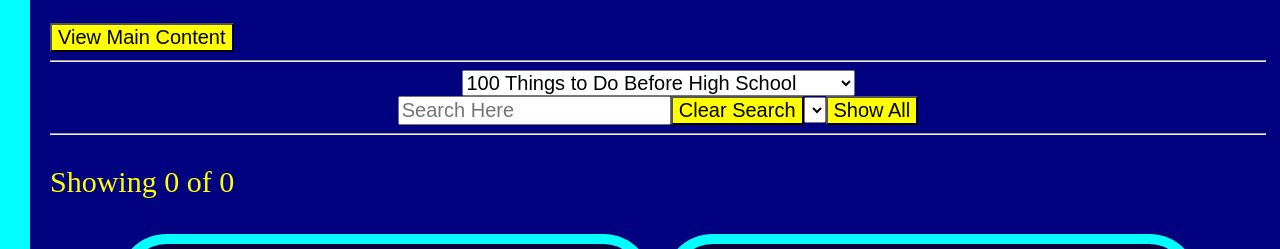
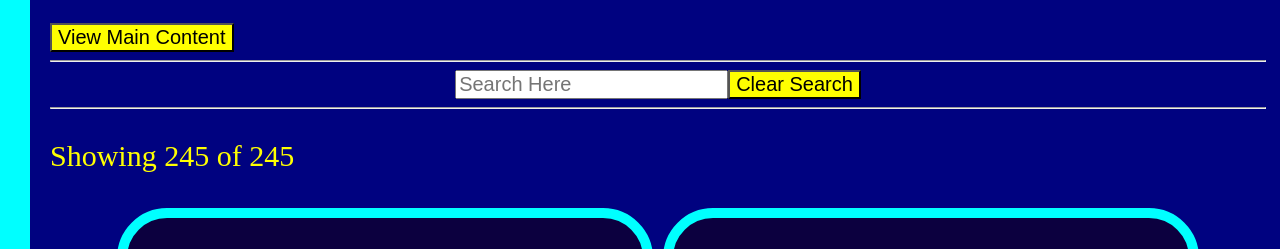
Before and after one commit to owen-dearman/react-tv-shows, a React (Create React App) app: page / in a window 1280 px wide. Shown: the part 326-575 px from the top of the page. Built offline with nearby package versions, Linux system fonts and the light colour scheme; no server answers.

Commit message:
show selector changes to episode

```diff
--- a/src/App.tsx
+++ b/src/App.tsx
@@ -5,13 +5,18 @@ import { useState } from "react";
 
 function App(): JSX.Element {
   const [view, setView] = useState<boolean>(false);
+
+  function handleClick() {
+    setView(!view);
+  }
+
   return (
     <>
       <Header />
-      <button onClick={() => setView(!view)}>View Main Content</button>
+      <button onClick={handleClick}>View Main Content</button>
 
       {view && <EpisodeContent />}
-      {!view && <ShowContent />}
+      {!view && ShowContent(handleClick)}
     </>
   );
 }
--- a/src/components/ShowContent.tsx
+++ b/src/components/ShowContent.tsx
@@ -1,42 +1,16 @@
 import { useState } from "react";
-import { searchFilteredData } from "../utils/searchFilteredData";
 import ShowComponent from "../utils/ShowComponent";
-import { optionsList } from "../utils/OptionList";
-import { IEpisode } from "../utils/IEpisode";
-import { useEffect } from "react";
 import showData from "../utils/shows.json";
-import { twoDigitConverter } from "../utils/twoDigitConverter";
-import { showsList } from "../utils/ShowsList";
+import { showFilteredData } from "../utils/showFilteredData";
 
-function ShowContent(): JSX.Element {
-  const [episodeData, setEpisodeData] = useState<IEpisode[]>([]);
-  const [data, setData] = useState<number>(showData[0].id);
-
-  useEffect(() => {
-    const url = `https://api.tvmaze.com/shows/${data}/episodes`;
-    const fetchData = async () => {
-      const response = await fetch(url);
-      const jsonBody: IEpisode[] = await response.json();
-      setEpisodeData(jsonBody);
-      //console.log(jsonBody);
-    };
-    fetchData();
-  }, [data]);
-
+function ShowContent(handleClick: () => void): JSX.Element {
   const [searchInput, setSearchInput] = useState<string>("");
-  const filteredData = searchFilteredData(episodeData, searchInput);
+  const filteredData = showFilteredData(showData, searchInput);
 
   return (
     <>
       <div style={{ textAlign: "center" }}>
         <hr />
-        <select
-          style={{ fontSize: 20 }}
-          onChange={(e) => setData(parseInt(e.target.value))}
-        >
-          {showsList()}
-        </select>
-        <br />
         <input
           style={{ fontSize: 20 }}
           placeholder="Search Here"
@@ -44,32 +18,17 @@ function ShowContent(): JSX.Element {
           onChange={(e) => setSearchInput(e.target.value)}
         />
         <button onClick={() => setSearchInput("")}>Clear Search</button>
-        <select
-          style={{ fontSize: 20 }}
-          onChange={(e) => setSearchInput(e.target.value)}
-        >
-          {optionsList(episodeData)}
-        </select>
-        <button onClick={() => setSearchInput("")}>Show All</button>
         <hr />
       </div>
       <p className="subtitle">
-        Showing {filteredData.length} of {episodeData.length}
+        Showing {filteredData.length} of {showData.length}
       </p>
-      <div className="block">{ShowComponent(showData)}</div>
+      <div className="block">{ShowComponent(filteredData, handleClick)}</div>
       <footer className="subtitle">
         <hr />
         The data displayed on this webpage is the property of TVMaze. Please
         click below to navigate to the official data source for each episode.
         <br />
-        {episodeData.map((episode) => (
-          <li key={episode.id}>
-            <a href={episode.url}>
-              S{twoDigitConverter(episode.season)}E
-              {twoDigitConverter(episode.number)}
-            </a>
-          </li>
-        ))}
       </footer>
     </>
   );
--- a/src/utils/ShowComponent.tsx
+++ b/src/utils/ShowComponent.tsx
@@ -4,15 +4,18 @@ import showData from "./shows.json";
 import { episodeDataPreparation } from "../utils/episodeDataPreparation";
 
 export default function ShowComponent(
-  showDataArray: typeof showData
+  showDataArray: typeof showData,
+  handleClick: () => void
 ): JSX.Element {
   episodeDataPreparation(showData);
+
   const showComponents: JSX.Element[] = showDataArray.map((seriesInfo) => {
     return (
       <div
         className="blockContent"
         key={seriesInfo.id}
         id={seriesInfo.id.toString()}
+        onClick={handleClick}
       >
         <h2>{seriesInfo.name}</h2>
         <p>{seriesInfo.genres.join(", ")}</p>
--- /dev/null
+++ b/src/utils/showFilteredData.ts
@@ -0,0 +1,13 @@
+import showData from "./shows.json";
+
+export const showFilteredData = (
+  episodeData: typeof showData,
+  searchInput: string
+) => {
+  return episodeData.filter(
+    (episode) =>
+      episode.name.toLowerCase().includes(searchInput.toLowerCase()) ||
+      episode.summary.toLowerCase().includes(searchInput.toLowerCase()) ||
+      episode.genres.join("").toLowerCase().includes(searchInput.toLowerCase())
+  );
+};
```
